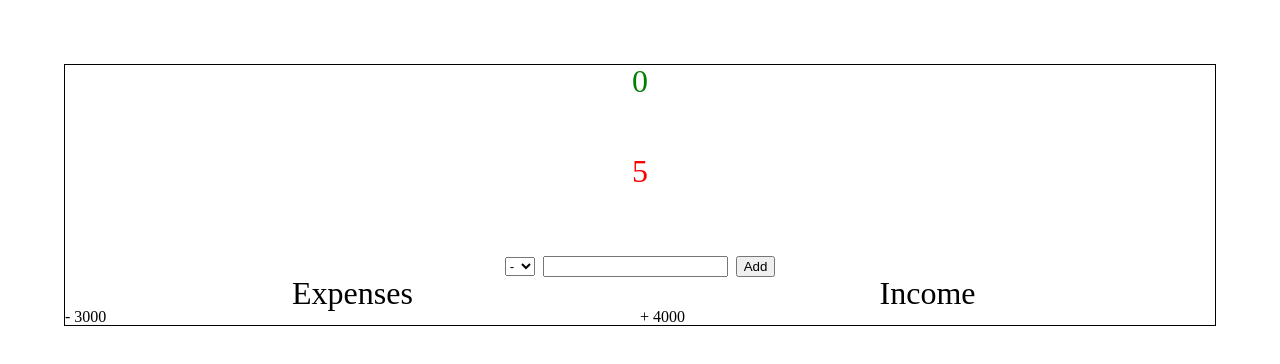
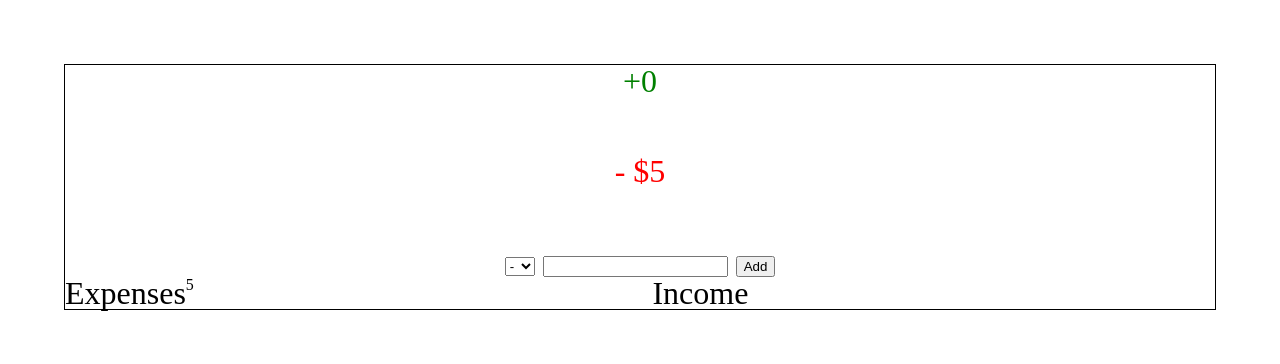
Before and after one commit to devaneyj3/budget-project, a plain HTML site: page index.html in a window 1280 px wide. Both pictures are taken after typing "5" into the empty fields and a click on the button "Add". Drawn offline with Linux system fonts and the light colour scheme.

Commit message:
add to budget list

```diff
--- a/index.html
+++ b/index.html
@@ -10,8 +10,8 @@
 <body>
     <div class="budget-container">
         <section class="display-output">
-            <p class="inc-output">0</p>
-            <p class="exp-output">0</p>
+            <p class="inc-output"><span>+</span>0</p>
+            <p class="exp-output"><span>-</span>0</p>
             <section class="budget-input">
                 <select class="option">
                     <option value="exp">-</option>
@@ -22,13 +22,11 @@
             </section>
         </section>
         <section class="budget-columns">
+            <h1>Expenses</h1>
             <ul class="expenses">
-                    <h1>Expenses</h1>
-                <li class="expense-item">- 3000 </li>
             </ul>
+            <h1>Income</h1>
             <ul class="income">
-                <h1>Income</h1>
-                <li class="income-item">+ 4000</li>
             </ul>
         </section>
     </div>
--- a/index.js
+++ b/index.js
@@ -10,14 +10,17 @@ submitItem.addEventListener('click', function () {
     const displayIncome = document.querySelector('.inc-output');
 
 
+
     if (option.value === 'exp') {
         addToDisplay(displayExpense, input);
         updateExpenses(input, displayExpense);
+        addToExpenseList(input.value);
         clearFields(input);
     }
     else {
         addToDisplay(displayIncome, input);
         updateIncome(input, displayIncome);
+        addToIncomeList(input.value);
         clearFields(input);
     }
 });
@@ -32,24 +35,25 @@ function addToDisplay(el, input) {
 }
 
 function updateExpenses(input, el) {
-    totalExpenses += parseInt(input.value);
+    totalExpenses += parseFloat(input.value);
     // format the updated expenses with comma
     let formatedExpense = formatWithCommas(totalExpenses.toString());
-    el.textContent = formatedExpense;
+    el.textContent = `- $${formatedExpense}`;
 }
 
 function updateIncome(input, el) {
-    totalIncome += parseInt(input.value);
+    totalIncome += parseFloat(input.value);
     // format the updated expenses with comma
     let formatedIncome = formatWithCommas(totalIncome.toString());
-    el.textContent = formatedIncome;
+    el.textContent = `+ $${formatedIncome}`;
 }
 
 function clearFields(el) {
     el.value = ' ';
 }
 
-function formatWithCommas(value, decimalIndex) {
+function formatWithCommas(value) {
+    let decimalIndex = value.indexOf('.');
     let count = 0;
     let readableNum = "";
     decimalIndex = (decimalIndex === -1) ? undefined : decimalIndex;
@@ -57,3 +61,19 @@ function formatWithCommas(value, decimalIndex) {
     value.substring(0, decimalIndex).split("").reverse().forEach((element) => { if (count === 3 && value.substring(0, decimalIndex).length > 3 && element !== "-") { readableNum += `,${element}`; count = 0; } else { readableNum += element; } count++; }); readableNum = readableNum.split("").reverse().join("");
     if (decimalIndex > -1) { readableNum += decimalPlaces; } return readableNum;
 }
+
+function addToIncomeList(value) {
+    const incomeList = document.querySelector('.income');
+    let li = document.createElement('li');
+    li.appendChild(document.createTextNode(value));
+    li.setAttribute("class", "income-item"); // added line
+    incomeList.appendChild(li);
+}
+
+function addToExpenseList(value) {
+    const expensesList = document.querySelector('.expenses');
+    let li = document.createElement('li');
+    li.appendChild(document.createTextNode(value));
+    li.setAttribute("class", "expense-item"); // added line
+    expensesList.appendChild(li);
+}
```
